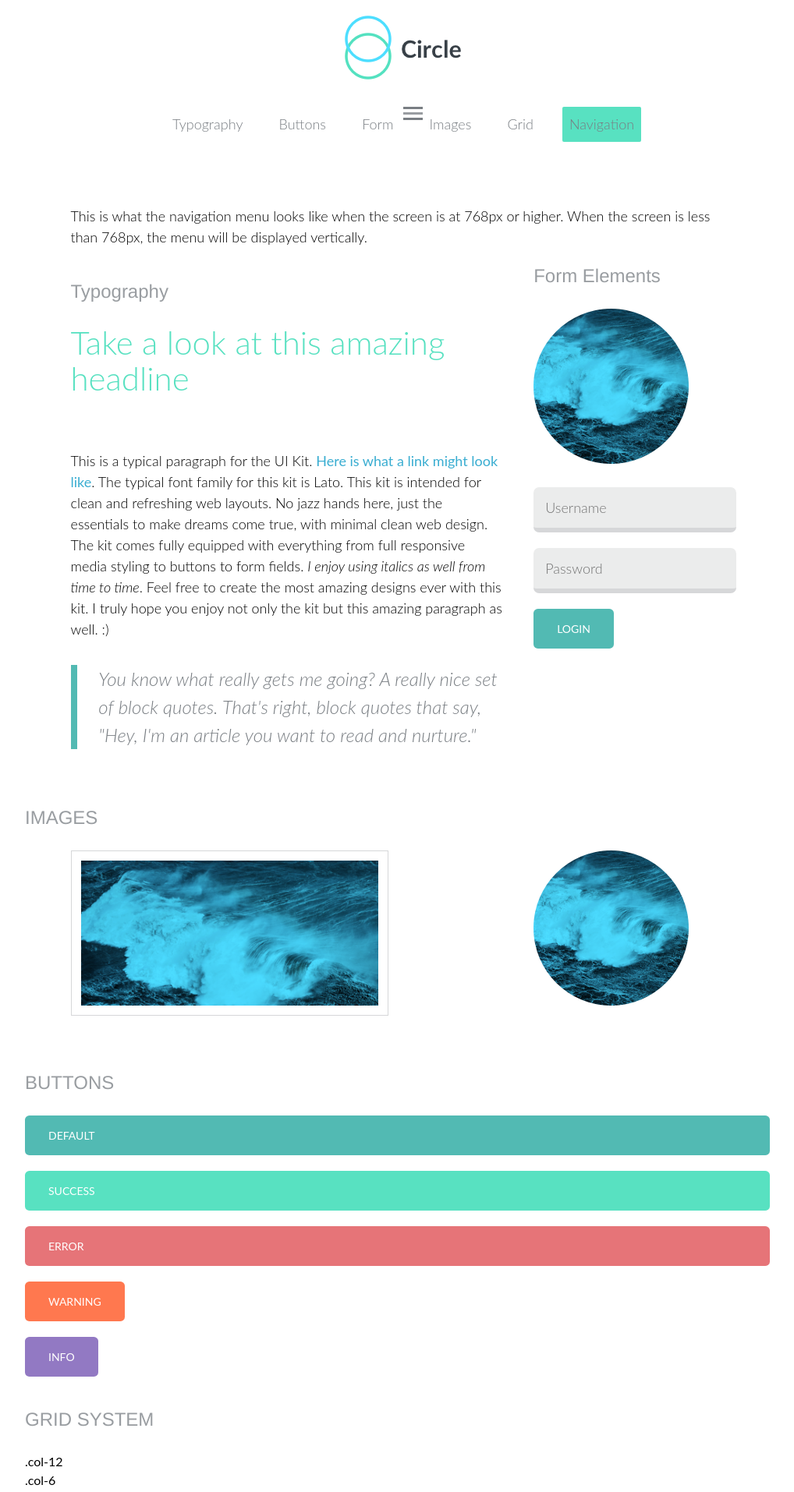
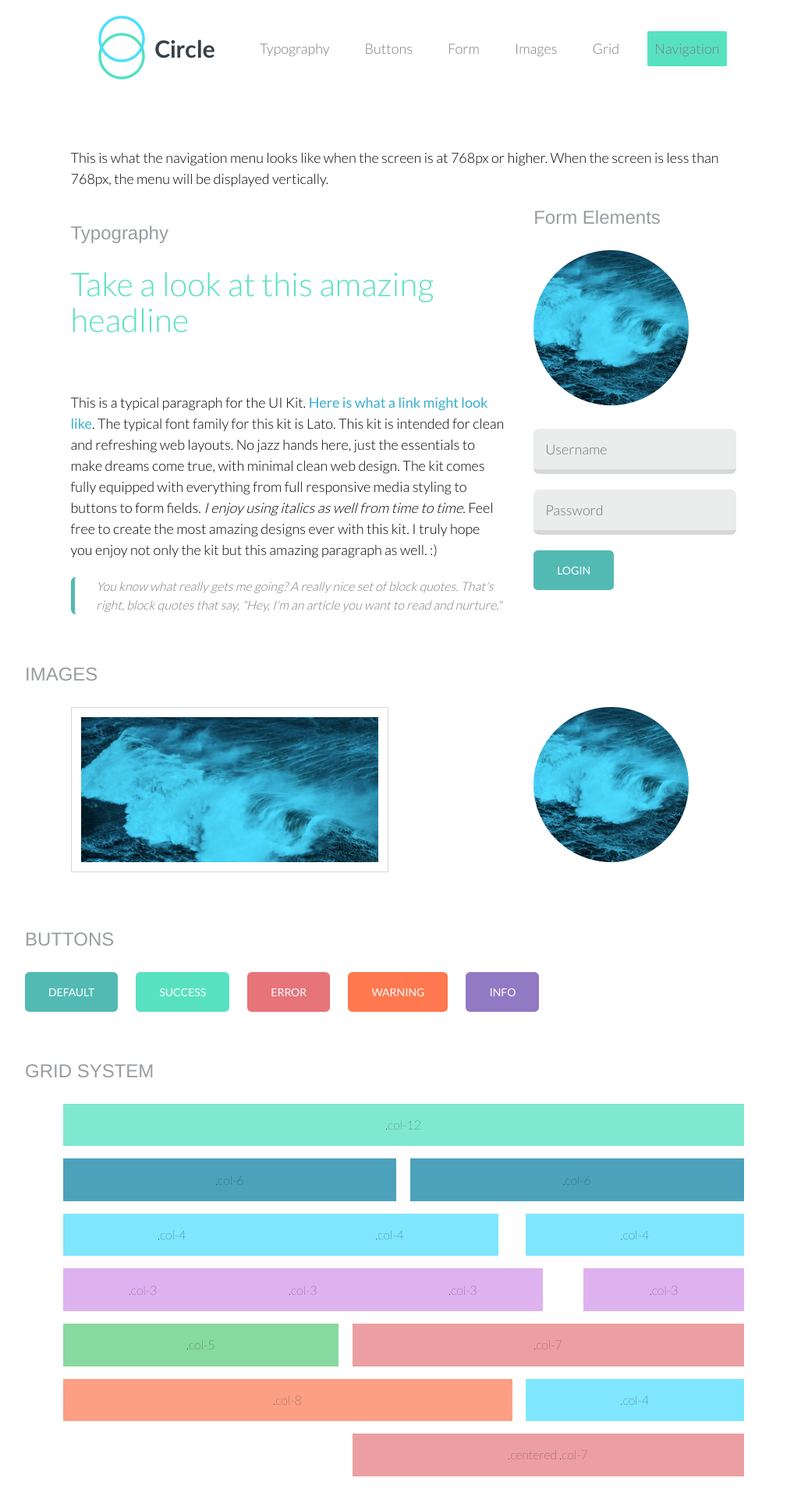
Before and after one commit to astro980/portfolio-project-4, a plain HTML site: page index.html in a window 1280 px wide. Shown: the part 60-1974 px from the top of the page at 78% size, without its empty margins (123-1141 px from the left). Drawn offline with Linux system fonts and the light colour scheme.

Commit message:
Summary Edit v.1.6

```diff
--- a/index.html
+++ b/index.html
@@ -10,17 +10,18 @@
 
 <body class="container">
 
-  <div class="grid"> <!-- Header Grid -->
+  <div class="grid disp"> <!-- Header Grid -->
     <header class="grid__col--12 panel--padded--centered" class="row"> <!-- Header  -->
+      <div class="disp-container">
         <a class="link site-logo" href="/"> <!-- Logo Site -->
           <b class="srt">Circle Logo</b>
         </a>    <!-- END Logo Site -->
 
         <nav class="nav-bar" role="navigation"> <!-- Navigation -->
-          <span class="icn-toggle">
+          <span id="toggle" class="icn--nav-toggle is-displayed-mobile">
             <b class="srt ">Toggle</b>
           </span>
-          <ul class="nav">
+          <ul class="nav is-collapsed-mobile">
               <li class="nav__item" ><a href="#type">Typography</a></li>
               <li class="nav__item"><a  href="#buttons">Buttons</a></li>
               <li class="nav__item"><a  href="#forms">Form</a></li>
@@ -29,6 +30,7 @@
               <li class="nav__item nav__item--current"><a  href="#grid">Navigation</a></li>
           </ul>
         </nav> <!-- END Navigation -->
+      </div>
     </header> <!-- END Header  -->
   </div> <!-- END Header Grid -->
 
@@ -96,34 +98,40 @@
 
   <h4 id="grid" class="headline-secondary">Grid System</h4>
 
-  <div class="row">
-    <div class="col-12 theme">.col-12</div>
+  <div class="theme__grid">
+    <div class="grid">
+      <div class="grid__col--12">.col-12</div>
     </div>
-  <div class="row">
-    <div class="col-6 theme">.col-6</div>
-    <div class="col-6 theme">.col-6</div>
+    <div class="grid">
+      <div class="grid__col--6">.col-6</div>
+      <div class="grid__col--6">.col-6</div>
     </div>
-  <div class="row">
-    <div class="col-4 theme">.col-4</div>
-    <div class="col-4 theme">.col-4</div>
-    <div class="col-4 theme">.col-4</div>
+    <div class="grid">
+      <div class="grid__col--4">.col-4</div>
+      <div class="grid__col--4">.col-4</div>
+      <div class="grid__col--4">.col-4</div>
     </div>
-  <div class="row">
-    <div class="col-3 theme">.col-3</div>
-    <div class="col-3 theme">.col-3</div>
-    <div class="col-3 theme">.col-3</div>
-    <div class="col-3 theme">.col-3</div>
+    <div class="grid">
+      <div class="grid__col--3">.col-3</div>
+      <div class="grid__col--3">.col-3</div>
+      <div class="grid__col--3">.col-3</div>
+      <div class="grid__col--3">.col-3</div>
     </div>
-  <div class="row">
-    <div class="col-5 theme">.col-5</div>
-    <div class="col-7 theme">.col-7</div>
+    <div class="grid">
+      <div class="grid__col--5">.col-5</div>
+      <div class="grid__col--7">.col-7</div>
     </div>
-  <div class="row">
-    <div class="col-8 theme">.col-8</div>
-    <div class="col-4 theme">.col-4</div>
+    <div class="grid">
+      <div class="grid__col--8">.col-8</div>
+      <div class="grid__col--4">.col-4</div>
     </div>
-  <div class="row">
-    <div class="col-7 theme centered">.centered .col-7</div>
+    <div class="grid">
+      <div class="grid__col--7 centered">
+        <div class="flex-centered">
+          .centered .col-7
+        </div>
+      </div>
+    </div>
   </div>
 
 </body>
--- a/scss/base/_base.scss
+++ b/scss/base/_base.scss
@@ -56,10 +56,14 @@ blockquote {
   font-size: em(24px);
   font-style: italic;
   font-weight: $font-weight--light;
-  margin: em(32px, 24px) 0;
-  padding: 0 0 0 5%;
-  border-left: solid em(8px, 24px) $color-primary;
-  color: palette(grey, base);
+  @include mq(medium) {
+    margin: em(32px, 24px) 0;
+    padding: 0 0 0 5%;
+    border-left: solid em(8px, 24px) $color-primary;
+    color: palette(grey, base);
+    border-radius: $br--default;
+    font-size: em(16px);
+  }
 }
 
 // Images
--- a/scss/base/_nav.scss
+++ b/scss/base/_nav.scss
@@ -5,20 +5,17 @@
 .nav {
     margin-top: em(20px);
     margin-bottom: em(30px);
-
     @include e(item) {
-        @extend %nav-item-disp;
+        @extend %nav-item-horz;
         a {
             @extend %nav-item-link;
             color: palette(grey);
-
             &:hover {
                 @extend %nav-item-on;
             }
         }
-
         @include m(current){
-            @extend %nav-item-disp;
+            @extend %nav-item-horz;
             a {
                 @extend %nav-item-on;
             }
--- a/scss/component/_button.scss
+++ b/scss/component/_button.scss
@@ -10,9 +10,15 @@
 }
 
 [class^="btn--"] {
+    @extend %center-align;
     @extend %btn;
     margin-bottom: em(20px, 14px);
-    width: auto;
-    display: block;
-    margin-right: em(15px, 14px);
+    @include mq(small) {
+        width: 100%;
+    }
+    @include mq(medium) {
+        width: auto;
+        display: inline-block;
+        @include doubly(20px);
+    }
 }
--- a/scss/component/_grid.scss
+++ b/scss/component/_grid.scss
@@ -102,3 +102,25 @@
     max-width: $g-cont-max-w;
   }
 }
+
+//  Theme Grid Display
+
+.theme__grid {
+  .grid [class*="grid__col"] {
+    display: flex;
+    justify-content: center;
+    align-items: center;
+    font-weight: $font-weight--thin;
+    margin-bottom: em(16px);
+    padding: 1.75%;
+
+  }
+}
+
+@media (min-width: $brkpoint-md ) {
+  .disp-container {
+    display: flex;
+    flex-direction: row;
+    justify-content: space-between;
+  }
+}
--- a/scss/styles.scss
+++ b/scss/styles.scss
@@ -2,6 +2,11 @@
 //  GLOBAL PARTIAL IMPORTS
 // ======================================
 
+// Utilities Directory
 @import 'utilities/index';
+
+// Component Directory
 @import 'component/index';
+
+// Base Directory
 @import 'base/index';
--- a/scss/utilities/_extends.scss
+++ b/scss/utilities/_extends.scss
@@ -19,18 +19,25 @@
 
 // Nav Extends Items
 
-%nav-item-disp {
+%nav-item-horz {
+    @include mq(medium) {
         display: inline-block;
         margin: 0 em(12px);
     }
+}
 
 %nav-item-link {
+    text-align: center;
     font-size: em(18px);
     font-weight: $font-weight--light;
     display: block;
     padding: em(8px, 18px);
     border: 1px solid transparent;
     transition: $trns-duration;
+    @include mq(small) {
+        padding-top: em(14px, 18px);
+        padding-bottom: em(14px, 18px);
+    }
 }
 %nav-item-on {
     background: $viking;
@@ -43,7 +50,6 @@
 %btn {
     padding: 15px 30px;
     border: 0;
-    width: 100%;
     border-radius: $br--default;
     color: $white;
     text-transform: uppercase;
@@ -79,28 +85,17 @@
 
 // Panels
 
-// %panel-default {
-//     padding-top: em(30px);
-//     @include mq(medium) {
-//         padding-bottom: em(20px);
-//         }
-//     }
-
-//     %panel-padding {
-//     padding-top: em(34px);
-//     @include mq(medium) {
-//         padding-top: em(80px);
-//         padding-bottom: em(34px);
-//     }
-// }
-
 %panel-default {
     padding-top: em(30px);
+    @include mq(medium) {
         padding-bottom: em(20px);
-
+        }
     }
 
     %panel-padding {
+    padding-top: em(34px);
+    @include mq(medium) {
         padding-top: em(80px);
         padding-bottom: em(34px);
     }
+}
--- a/scss/utilities/_index.scss
+++ b/scss/utilities/_index.scss
@@ -2,7 +2,7 @@
 // Utilites IMPORTS
 //-------------------------------
 
+@import 'variables';
 @import 'functions';
-@import 'variables';
+@import 'mixins';
 @import 'extends';
-@import 'mixins';
--- a/scss/utilities/_mixins.scss
+++ b/scss/utilities/_mixins.scss
@@ -93,3 +93,11 @@
         }
     }
 }
+
+// Generate Theme Color Display Classes
+
+@each $value, $color in $theme-grid {
+    .theme__grid .#{$value} {
+        background-color: $color;
+    }
+}
--- a/scss/utilities/_variables.scss
+++ b/scss/utilities/_variables.scss
@@ -28,6 +28,19 @@ $sunglo         : #e67478;
 $coral          : #ff784f;
 $purple-majesty : #9279c3;
 $scooter        : #39add1;
+
+//  Display Grid Background Colors
+
+$theme-grid: (
+    grid__col--12   :   #80E8D1,
+    grid__col--6    :   #4DA2BB,
+    grid__col--4    :   #7EE6FD,
+    grid__col--3    :   #DEB2EE,
+    grid__col--5    :   #88D9A0,
+    grid__col--7    :   #EC9FA3,
+    grid__col--8    :   #FD9F85
+
+);
 
 //  Color Palette Modifiers
 
```
Also changed, not shown: css/styles.css, 1 other file. Lines whose indentation alone changed are shown as unchanged.
